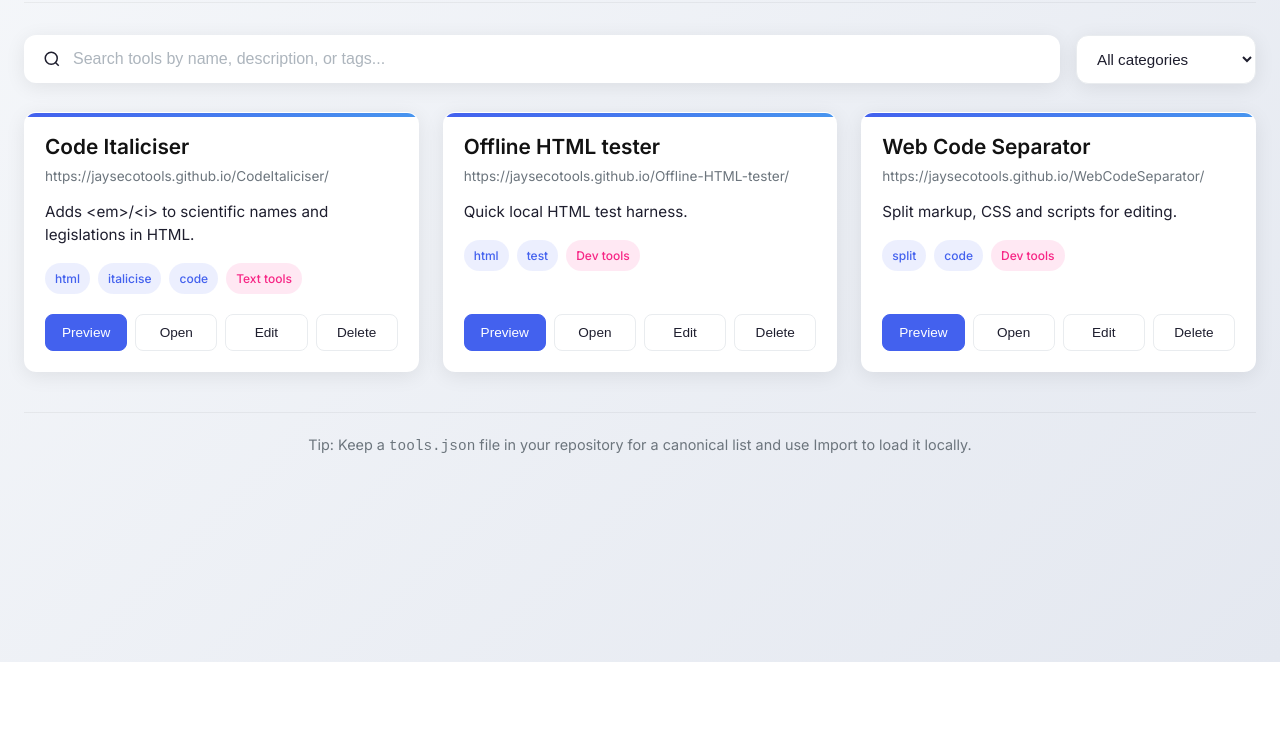
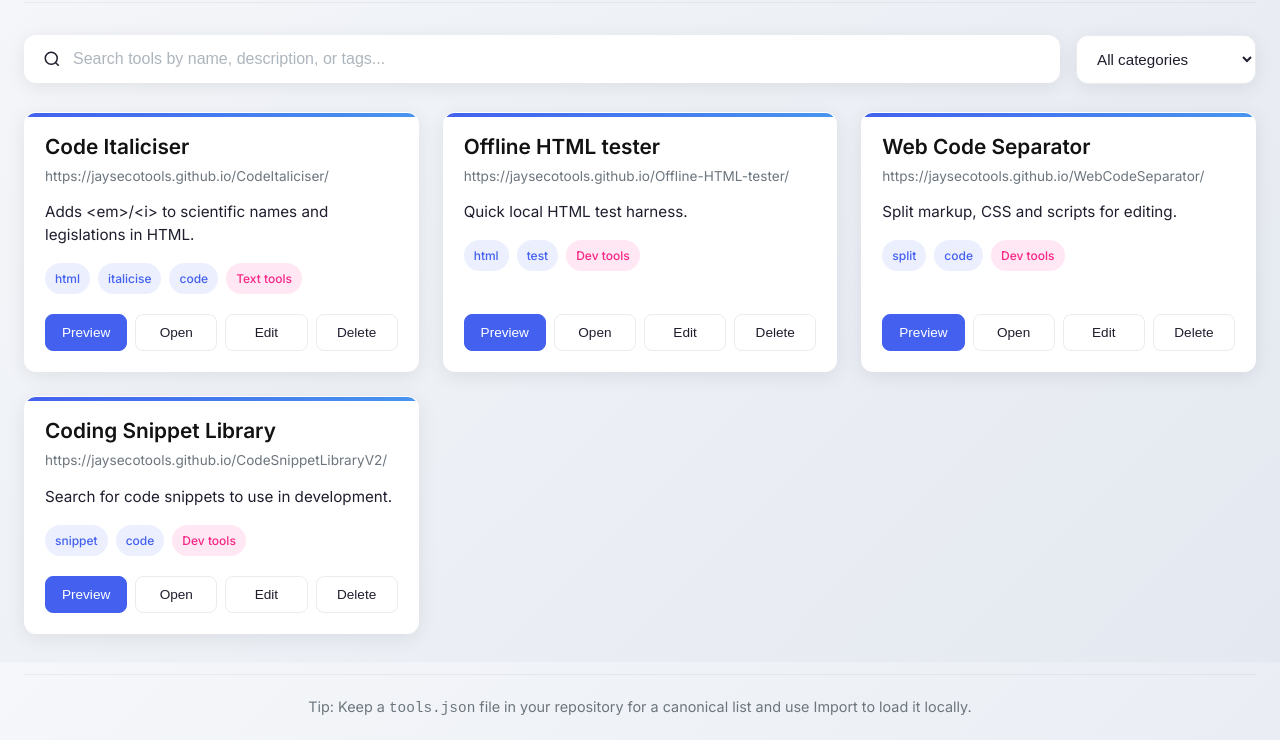
Before and after one commit to jaysecotools/Coding-Tool-Hub, a plain HTML site: page index.html in a window 1280 px wide. Shown: the part 138-878 px from the top of the page. Before the commit the page ends 800 px from the top, so only its background shows below. Drawn offline with Linux system fonts and the light colour scheme.

Commit message:
Add Coding Snippet Library entry to index.html

```diff
--- a/index.html
+++ b/index.html
@@ -753,6 +753,16 @@ const DEFAULT_TOOLS = [
     category: "Dev tools",
     favicon: "",
     notes: ""
+  },
+    {
+    id: cryptoRandomId(),
+    name: "Coding Snippet Library",
+    url: "https://jaysecotools.github.io/CodeSnippetLibraryV2/",
+    description: "Search for code snippets to use in development.",
+    tags: ["snippet","code"],
+    category: "Dev tools",
+    favicon: "",
+    notes: ""
   }
 ];
 
```
